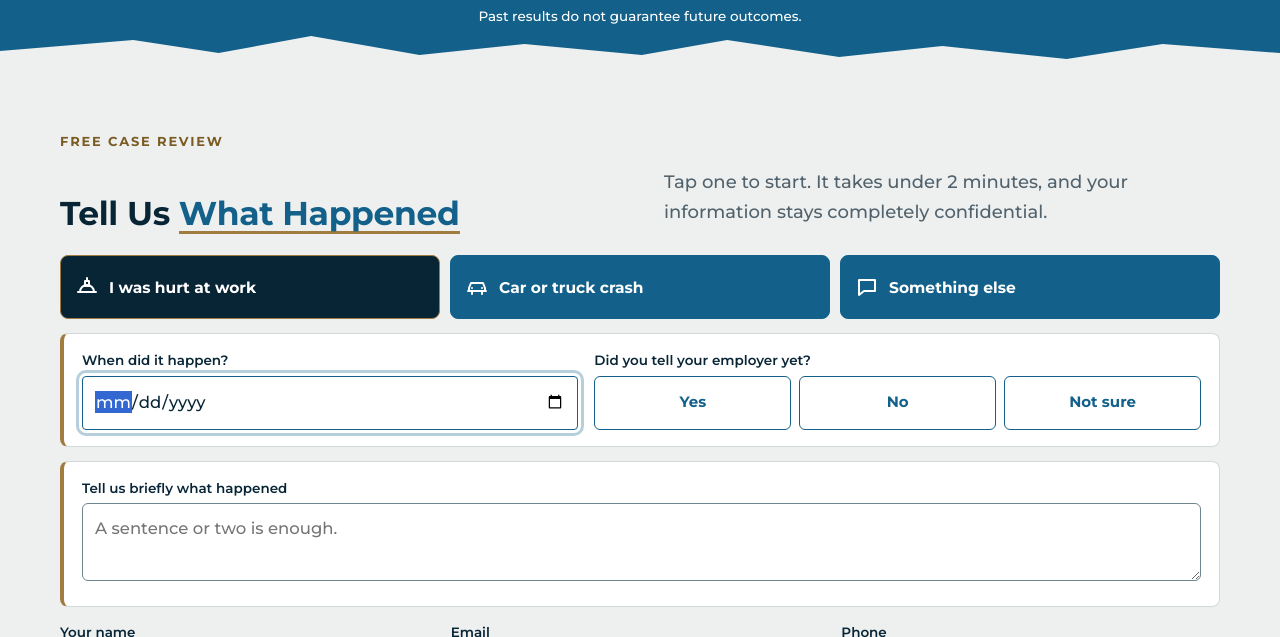
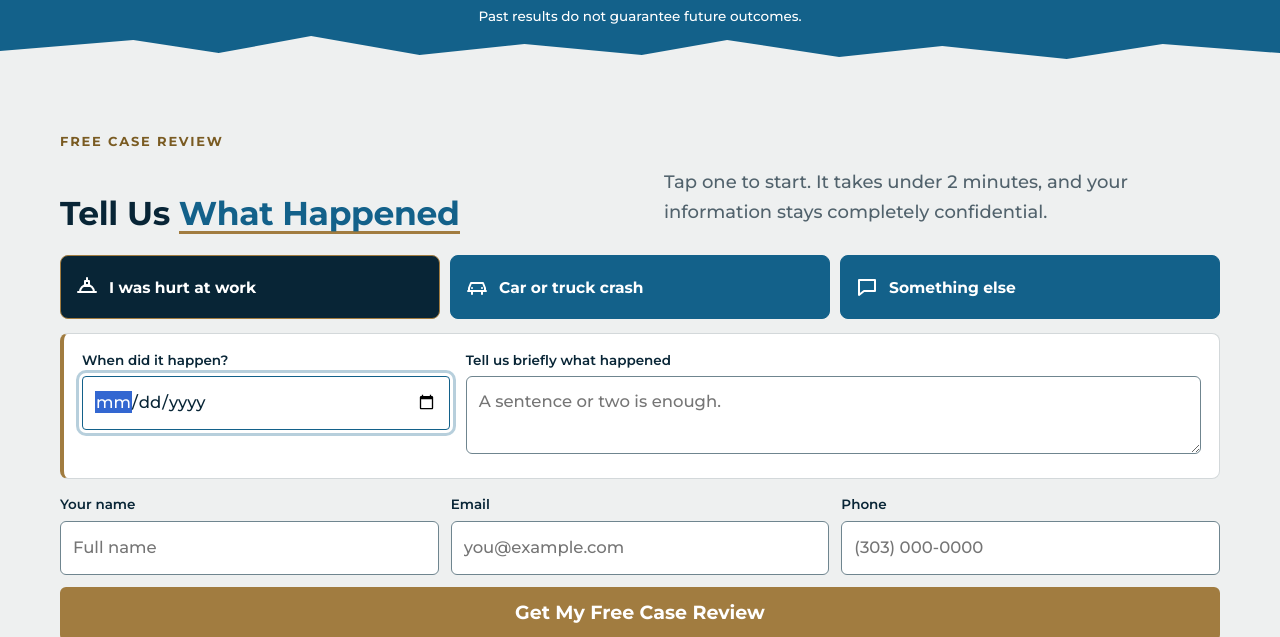
Before and after one commit to betchy1511-arch/martinez-injury-lawyers-mockup, a plain HTML site: page index.html in a window 1280 px wide. Both pictures are taken after a click on the button "I was hurt at work". Shown: the part 894-1531 px from the top of the page. Drawn offline with Linux system fonts and the light colour scheme.

Commit message:
Remove invented Yes/No questions; date beside the message box
Co-Authored-By: Claude Opus 5.5 <noreply@anthropic.com>

```diff
--- a/index.html
+++ b/index.html
@@ -638,6 +638,10 @@ h2 .hl{white-space:nowrap}
 .intake .wrap > div:first-child .eyebrow{grid-column:1 / -1}
 .intake .wrap > div:first-child .lede{margin:0;padding-bottom:6px}
 @media (max-width:700px){.intake .wrap > div:first-child{grid-template-columns:minmax(0,1fr)}.intake .wrap{gap:14px}}
+/* 19 Nov (10): date sits beside the message box; no invented Yes/No questions */
+.extra.has-date{grid-template-columns:minmax(0,1fr) minmax(0,2fr)}
+.x-date[hidden]{display:none}
+@media (max-width:700px){.extra.has-date{grid-template-columns:minmax(0,1fr)}}
 @media (prefers-reduced-motion:reduce){html{scroll-behavior:auto}.btn,summary svg{transition:none}}
 </style>
 </head>
@@ -751,28 +755,13 @@ h2 .hl{white-space:nowrap}
     </div>
     <form id="review" novalidate>
       <div class="choices" role="group" aria-label="What happened?">
-        <button class="choice" type="button" aria-pressed="false" aria-controls="x-work x-msg" data-x="x-work"><svg aria-hidden="true"><use href="#i-work"/></svg>I was hurt at work</button>
-        <button class="choice" type="button" aria-pressed="false" aria-controls="x-crash x-msg" data-x="x-crash"><svg aria-hidden="true"><use href="#i-car"/></svg>Car or truck crash</button>
-        <button class="choice" type="button" aria-pressed="false" aria-controls="x-msg" data-x=""><svg aria-hidden="true"><use href="#i-chat"/></svg>Something else</button>
+        <button class="choice" type="button" aria-pressed="false" aria-controls="x-msg" data-date="When did it happen?"><svg aria-hidden="true"><use href="#i-work"/></svg>I was hurt at work</button>
+        <button class="choice" type="button" aria-pressed="false" aria-controls="x-msg" data-date="When was the crash?"><svg aria-hidden="true"><use href="#i-car"/></svg>Car or truck crash</button>
+        <button class="choice" type="button" aria-pressed="false" aria-controls="x-msg" data-date=""><svg aria-hidden="true"><use href="#i-chat"/></svg>Something else</button>
       </div>
       <input type="hidden" name="case_type" id="f-case" value="">
-      <div class="extra" id="x-work" hidden>
-        <div><label for="w-date">When did it happen?</label><input id="w-date" name="injury_date" type="date"></div>
-        <fieldset class="pills"><legend>Did you tell your employer yet?</legend>
-          <label><input type="radio" name="told_employer" value="yes"><span>Yes</span></label>
-          <label><input type="radio" name="told_employer" value="no"><span>No</span></label>
-          <label><input type="radio" name="told_employer" value="not-sure"><span>Not sure</span></label>
-        </fieldset>
-      </div>
-      <div class="extra" id="x-crash" hidden>
-        <div><label for="c-date">When was the crash?</label><input id="c-date" name="crash_date" type="date"></div>
-        <fieldset class="pills"><legend>Were you hurt?</legend>
-          <label><input type="radio" name="hurt" value="yes"><span>Yes</span></label>
-          <label><input type="radio" name="hurt" value="no"><span>No</span></label>
-          <label><input type="radio" name="hurt" value="not-sure"><span>Not sure</span></label>
-        </fieldset>
-      </div>
       <div class="extra extra--one" id="x-msg" hidden>
+        <div class="x-date" hidden><label for="f-date" id="f-date-l">When did it happen?</label><input id="f-date" name="incident_date" type="date"></div>
         <div><label for="o-what">Tell us briefly what happened</label><textarea id="o-what" name="what_happened" rows="2" placeholder="A sentence or two is enough."></textarea></div>
       </div>
       <div class="step2">
@@ -1136,7 +1125,7 @@ h2 .hl{white-space:nowrap}
     function upd(){var sw=r.scrollWidth,cw=r.clientWidth;if(sw<=cw+2){bar.style.display='none';return;}bar.style.display='';sp.style.width=(cw/sw*100)+'%';sp.style.left=(r.scrollLeft/sw*100)+'%';}
     r.addEventListener('scroll',upd,{passive:true});r.addEventListener('focusin',function(e){if(getComputedStyle(r).display!=='flex')return;var c=e.target.closest('.swipe > *');if(c&&c.parentNode===r){r.scrollLeft=c.offsetLeft-r.firstElementChild.offsetLeft;}});window.addEventListener('resize',upd);upd();});
   var form=document.getElementById('review'),cs=[].slice.call(document.querySelectorAll('.choice'));
-  cs.forEach(function(c){c.addEventListener('click',function(){cs.forEach(function(o){o.setAttribute('aria-pressed',o===c?'true':'false');var ox=o.getAttribute('data-x');if(ox){document.getElementById(ox).hidden=(o!==c);}});var msg=document.getElementById('x-msg');msg.hidden=false;var cx=c.getAttribute('data-x'),panel=cx?document.getElementById(cx):msg;document.getElementById('f-case').value=c.textContent.trim();var first=panel&&panel.querySelector('input,textarea');(first||document.getElementById('f-name')).focus({preventScroll:true});});});
+  cs.forEach(function(c){c.addEventListener('click',function(){cs.forEach(function(o){o.setAttribute('aria-pressed',o===c?'true':'false');});var msg=document.getElementById('x-msg'),dw=msg.querySelector('.x-date'),dl=c.getAttribute('data-date');msg.hidden=false;dw.hidden=!dl;msg.classList.toggle('has-date',!!dl);if(dl){document.getElementById('f-date-l').textContent=dl;}document.getElementById('f-case').value=c.textContent.trim();(dl?document.getElementById('f-date'):document.getElementById('o-what')).focus({preventScroll:true});});});
   form.addEventListener('submit',function(e){e.preventDefault();document.getElementById('formNote').hidden=false;});
   var f=document.querySelector('.float');
   if('IntersectionObserver' in window){new IntersectionObserver(function(en){f.style.visibility=en[0].isIntersecting?'hidden':'visible';}).observe(form);}
```
